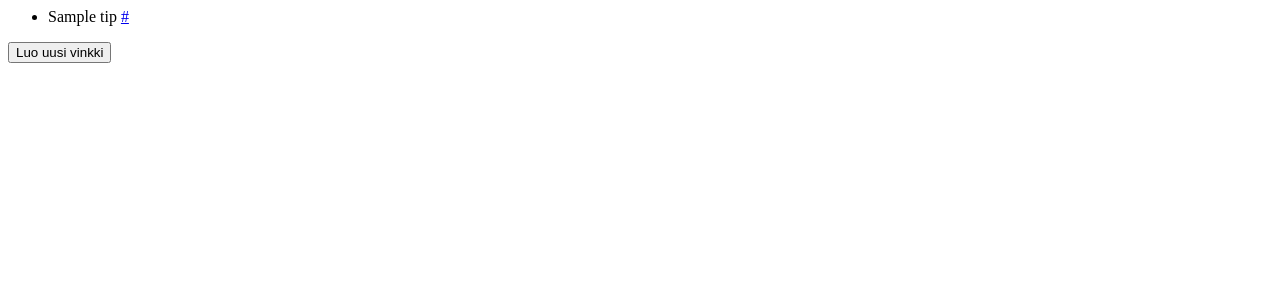
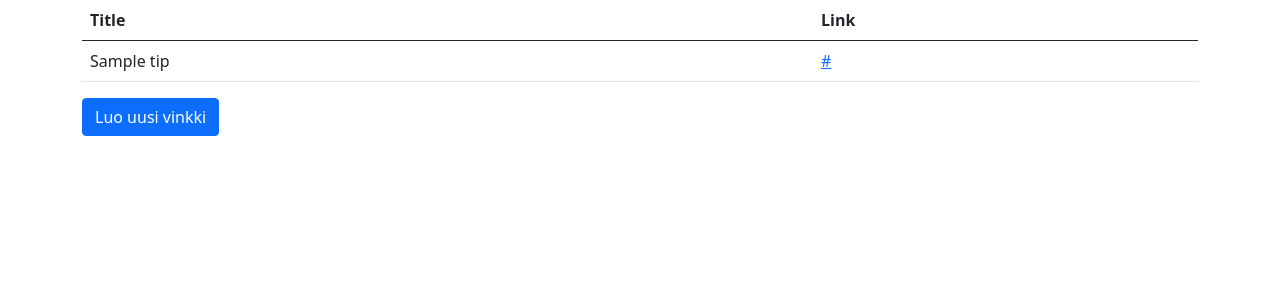
Before and after one commit to uradora/ohtu-miniprojekti-2021, a Flask app: template src/templates/index.html in a window 1280 px wide. Shown: the top 300 px of the page. Run offline with Flask 2, Linux system fonts and the light colour scheme; the template is opened without the code that fills it: most values are stand-ins (such as "Sample title", 1, 10 or a date in 2020).

Commit message:
Add Bootstrap, modify html pages

```diff
--- a/src/templates/index.html
+++ b/src/templates/index.html
@@ -1,9 +1,29 @@
-<ul>
-    {% for tip in tips %}
-    <li>{{tip.title}}
-        <a href={{tip.link}}>{{tip.link}}</a>
-    </li>
-    {% endfor %}
-</ul>
+{% extends "layout.html" %}
 
-<a href="form"><button>Luo uusi vinkki</button></a>
+{% block body %}
+
+    <div class="table-responsive table-sm">
+        <table class="table table-hover">
+            <thead class="thead-light">
+                <tr>
+                    <th scope="col">Title</th>
+                    <th scope="col">Link</th>
+                </tr>
+            </thead>
+
+            <tbody>
+                {% for tip in tips %}
+                <tr>
+                    <td colspan="1">{{ tip.title }}</td>
+                    <td colspan="1"> <a href={{tip.link}}>{{ tip.link }}</a> </td>
+                </tr>
+                {% endfor %}
+            </tbody>
+        </table>
+    </div>
+
+    <a href="form">
+        <button class="btn btn-primary" type="button">Luo uusi vinkki</button>
+    </a>
+
+{% endblock %}
--- /dev/null
+++ b/src/templates/layout.html
@@ -0,0 +1,25 @@
+<!DOCTYPE html>
+<html lang="en">
+
+<head>
+    <meta charset="utf-8">
+    <link href="https://cdn.jsdelivr.net/npm/bootstrap@5.0.0-beta3/dist/css/bootstrap.min.css" rel="stylesheet"
+        integrity="sha384-eOJMYsd53ii+scO/bJGFsiCZc+5NDVN2yr8+0RDqr0Ql0h+rP48ckxlpbzKgwra6" crossorigin="anonymous">
+    <title>Reading Tips</title>
+</head>
+
+<body>
+    <main role="main" class="container-sm">
+        {% block body %}
+        <p>
+            Content.
+        </p>
+        {% endblock %}
+    </main>
+
+    <script src="https://cdn.jsdelivr.net/npm/bootstrap@5.0.0-beta3/dist/js/bootstrap.bundle.min.js"
+        integrity="sha384-JEW9xMcG8R+pH31jmWH6WWP0WintQrMb4s7ZOdauHnUtxwoG2vI5DkLtS3qm9Ekf" crossorigin="anonymous">
+        </script>
+</body>
+
+</html>
```
Also changed, not shown: src/templates/form.html (+23 -10 lines).
